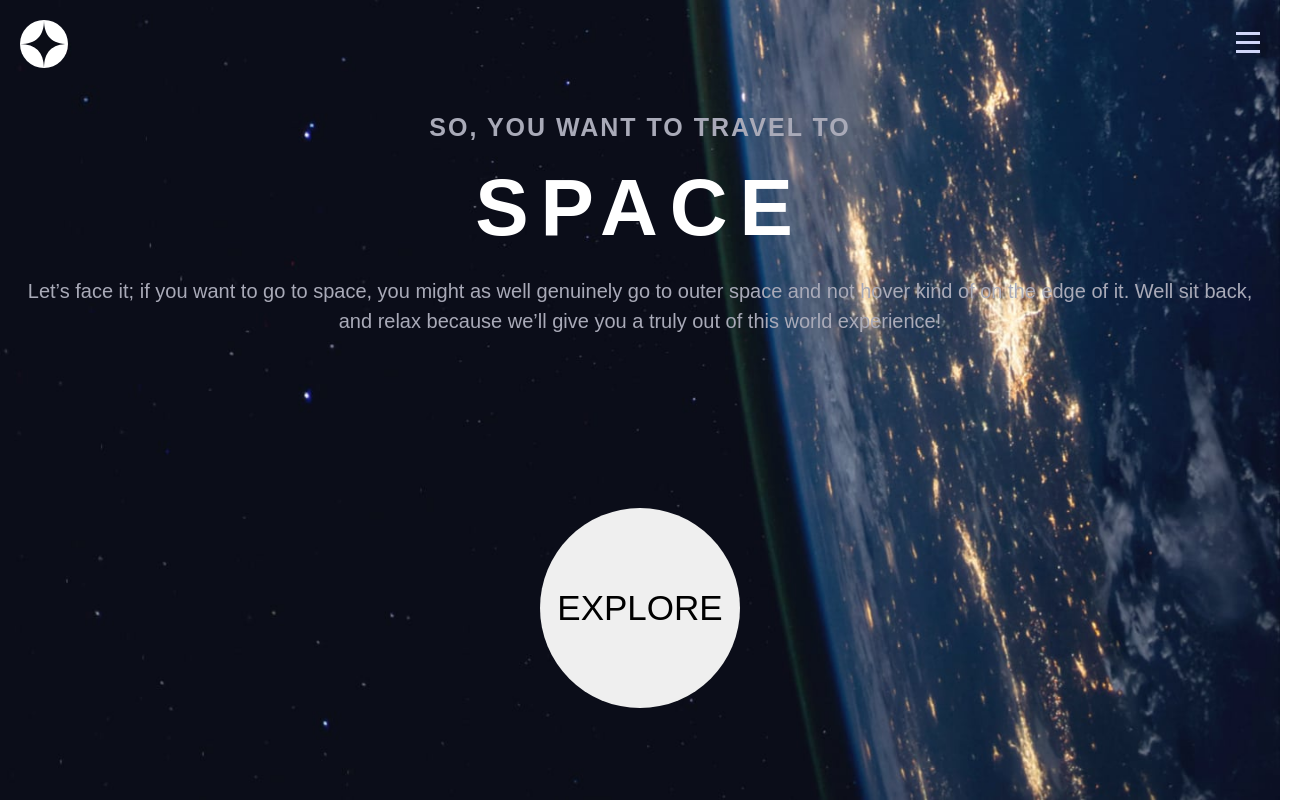
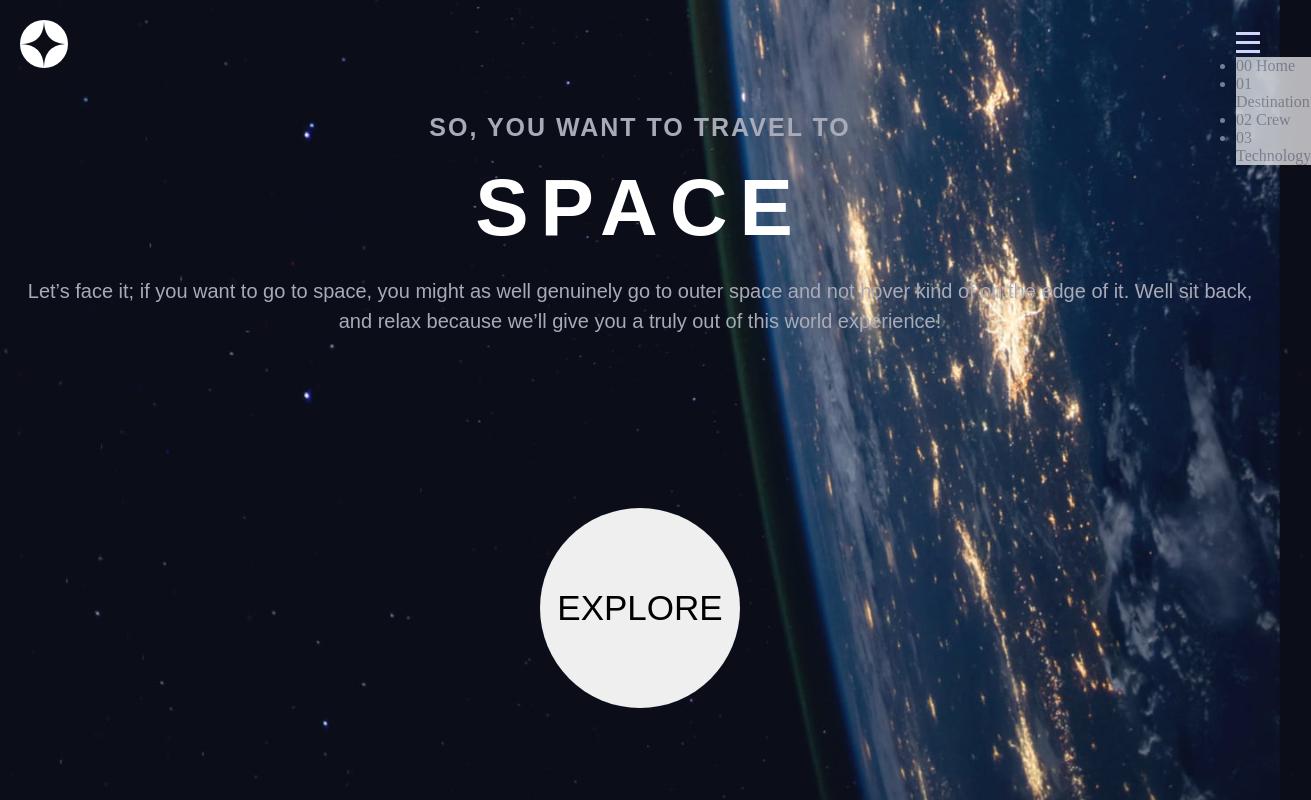
Before and after one commit to JustKooba/Space-tourism-website, a Vue app: page / in a window 1280 px wide. Both pictures are taken after a click on the picture 1248 px from the left and 42 px from the top of the page. Shown: the whole page, 1311 px wide, since content can reach past the window. Built offline with nearby package versions, Linux system fonts and the light colour scheme.

Commit message:
added an openable menu

```diff
--- a/src/components/main.vue
+++ b/src/components/main.vue
@@ -6,10 +6,16 @@
         src="../assets/shared/icon-hamburger.svg"
         class="menu-img"
         alt="three lines, menu"
+        @click="menuClick"
       />
 
-      <div class="menu-content">
-        00 Home 01 Destination 02 Crew 03 Technology
+      <div class="menu-content" :style="{ display: menuDisplay }">
+        <ul>
+          <li>00 Home</li>
+          <li>01 Destination</li>
+          <li>02 Crew</li>
+          <li>03 Technology</li>
+        </ul>
       </div>
     </div>
   </header>
@@ -27,7 +33,22 @@
 </template>
 
 <script>
-export default {};
+export default {
+  data() {
+    return {
+      menuDisplay: "none",
+    };
+  },
+  methods: {
+    menuClick() {
+      if (this.menuDisplay == "none") {
+        this.menuDisplay = "flex";
+      } else {
+        this.menuDisplay = "none";
+      }
+    },
+  },
+};
 </script>
 
 <style>
@@ -131,6 +152,11 @@ body {
 
 .menu-content {
   display: none;
+  color: #a9aab8;
+  position: absolute;
+  background-color: #fff;
+  backdrop-filter: blur(10px);
+  opacity: 0.7;
 }
 
 .menu img {
```
